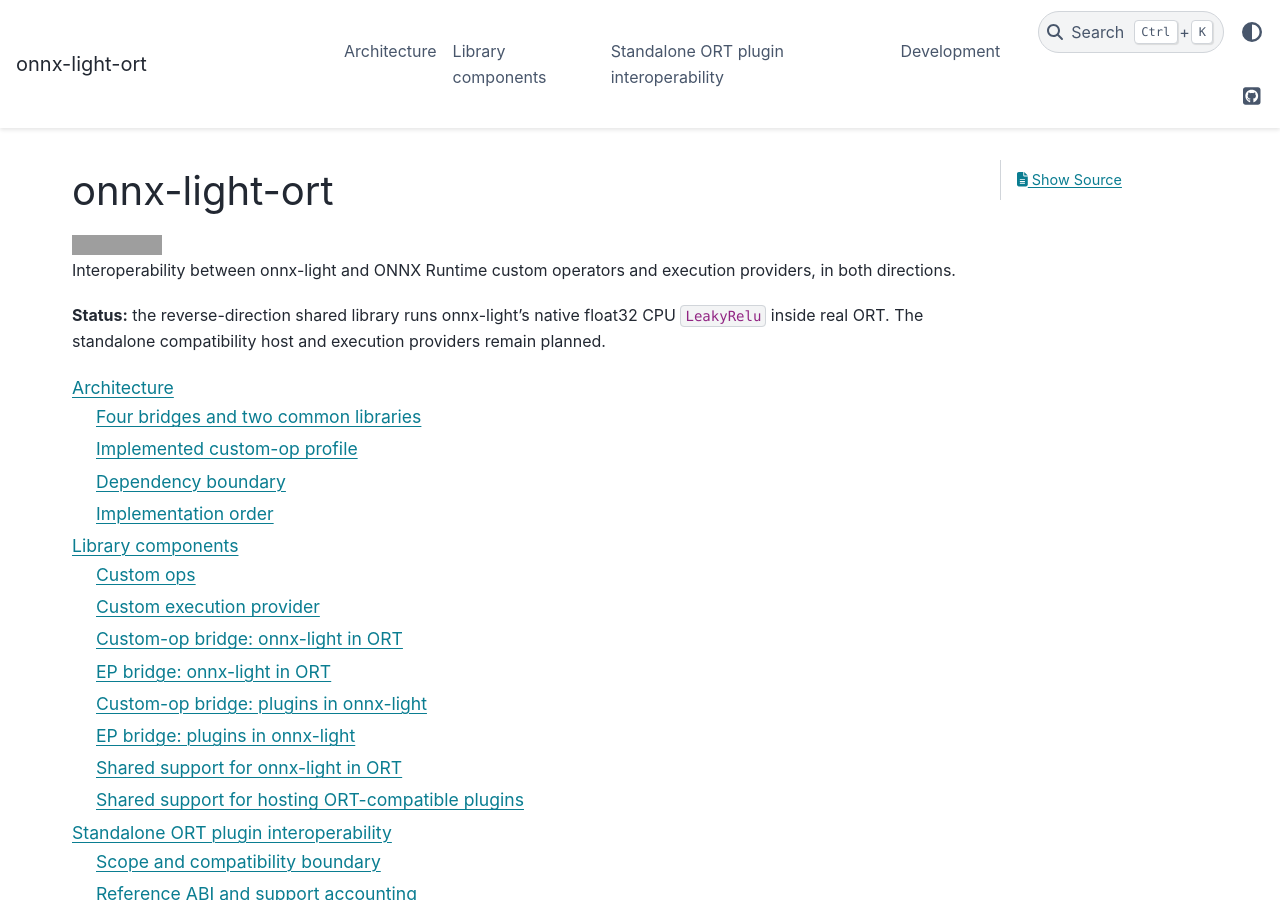
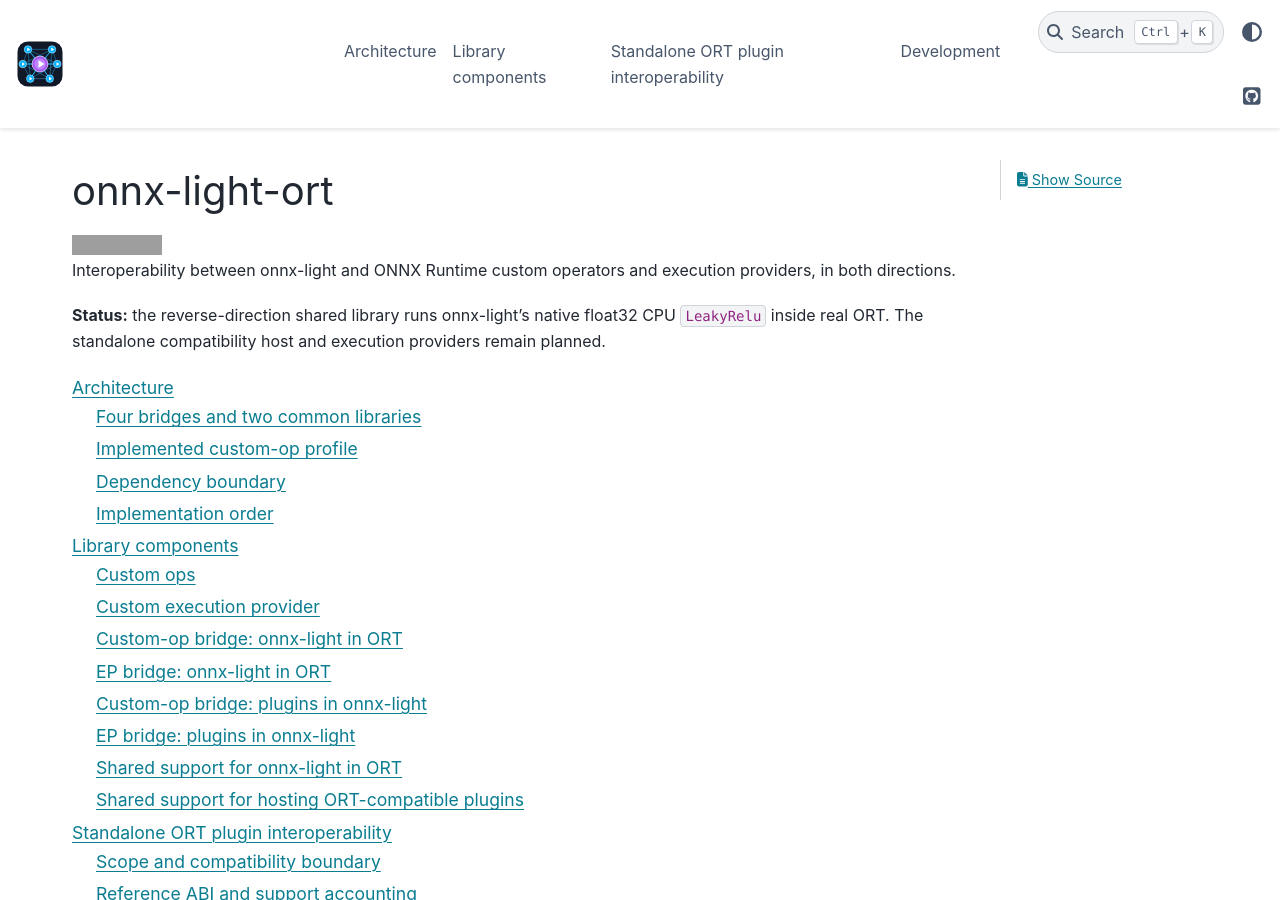
Before and after one commit to xadupre/onnx-light-ort, a Sphinx documentation site: the page built from docs/index.rst, in a window 1280 px wide and 900 px high. Built offline with Sphinx 7.4.7 and the PyData theme 0.15.4, drawn with Linux system fonts in a browser that asks for light colours; grey boxes are pictures that could not be loaded.

Commit message:
Add combined onnx-light and ONNX Runtime icon (#4)
* Initial plan

* Add combined interoperability icon

Co-authored-by: xadupre <22452781+xadupre@users.noreply.github.com>

* Fuse project logos into one mark

Co-authored-by: xadupre <22452781+xadupre@users.noreply.github.com>

* Update icon to bright text-free mark

Co-authored-by: xadupre <22452781+xadupre@users.noreply.github.com>

---------

Co-authored-by: copilot-swe-agent[bot] <198982749+Copilot@users.noreply.github.com>
Co-authored-by: xadupre <22452781+xadupre@users.noreply.github.com>
Co-authored-by: xadupre <xadupre@microsoft.com>
Co-authored-by: Copilot <223556219+Copilot@users.noreply.github.com>

```diff
--- a/README.rst
+++ b/README.rst
@@ -1,5 +1,10 @@
 onnx-light-ort
 ==============
+
+.. image:: docs/_static/onnx-light-ort.svg
+   :alt: onnx-light and ONNX Runtime interoperability
+   :align: center
+   :width: 500px
 
 .. image:: https://github.com/xadupre/onnx-light-ort/actions/workflows/docs.yml/badge.svg?branch=main
    :target: https://github.com/xadupre/onnx-light-ort/actions/workflows/docs.yml
--- a/docs/conf.py
+++ b/docs/conf.py
@@ -3,6 +3,7 @@ author = "onnx-light-ort contributors"
 extensions = []
 html_theme = "pydata_sphinx_theme"
 html_title = project
+html_logo = "_static/onnx-light-ort.svg"
 html_theme_options = {
     "github_url": "https://github.com/xadupre/onnx-light-ort",
     "show_prev_next": False,
```
Also changed, not shown: docs/_static/onnx-light-ort.svg (added).
